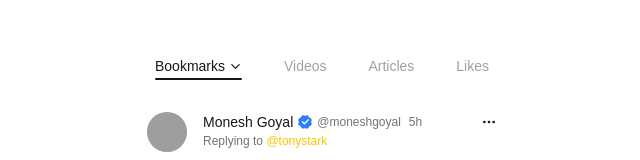
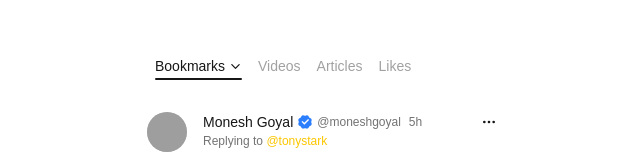
Before and after one commit to 2201monesh/design-component, a Next.js app: page / in a window 1280 px wide. Shown: the part 156-316 px from the top of the page, without its empty margins (318-958 px from the left). Built offline with nearby package versions, Linux system fonts and the light colour scheme; grey boxes are pictures that could not be loaded.

Commit message:
fix: build issue on vercel

```diff
--- a/components/EmailProductDesign.tsx
+++ b/components/EmailProductDesign.tsx
@@ -82,7 +82,7 @@ const EmailProductDesign = () => {
 
 export default EmailProductDesign;
 
-const TextTemplate = ({heading, date, subHeading, para}) => {
+const TextTemplate = ({ heading, date, subHeading, para }: { heading: string; date: string; subHeading: string; para: string }) => {
   return(
     <div className='flex flex-col pb-4 mb-4 border-b border-[#f0f0f0] last:border-b-0 last:mb-0 last:pb-0'>
       <div className='flex items-center justify-between mb-1'>
--- a/components/TwitterTabsSwitchAnimation.tsx
+++ b/components/TwitterTabsSwitchAnimation.tsx
@@ -20,7 +20,7 @@ const TwitterTabsSwitchAnimation = () => {
   return (
     <div className='w-full h-full flex items-center justify-center'>
       <div className='flex flex-col h-[400px]'>
-        <div className='flex items-center justify-between w-[350px]'>
+        <div className='flex items-center justify-start w-[350px]'>
           {tabs.map((tab, i) => (
             <button
               key={tab}
```
